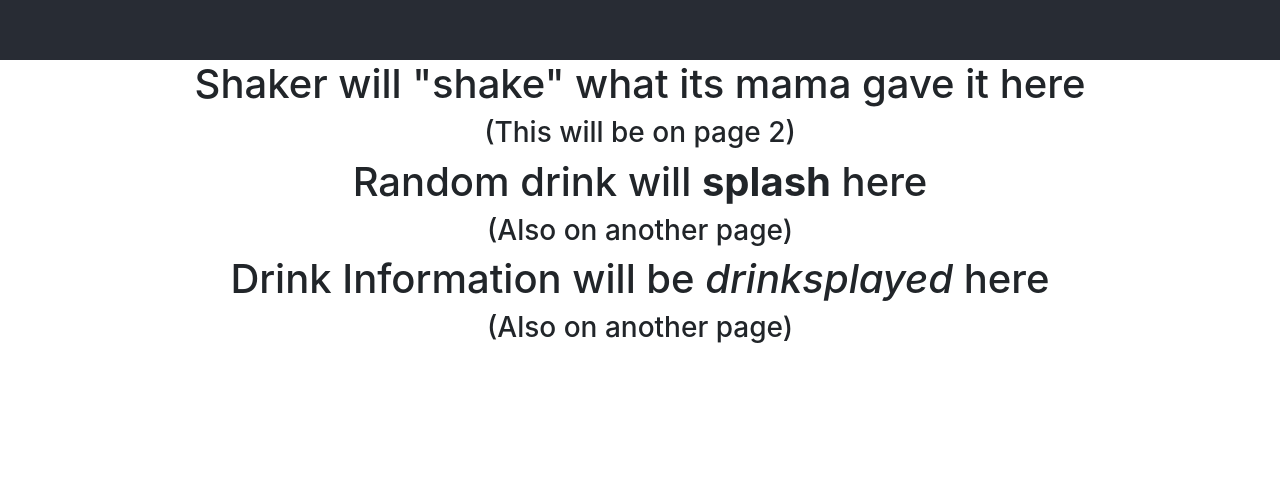
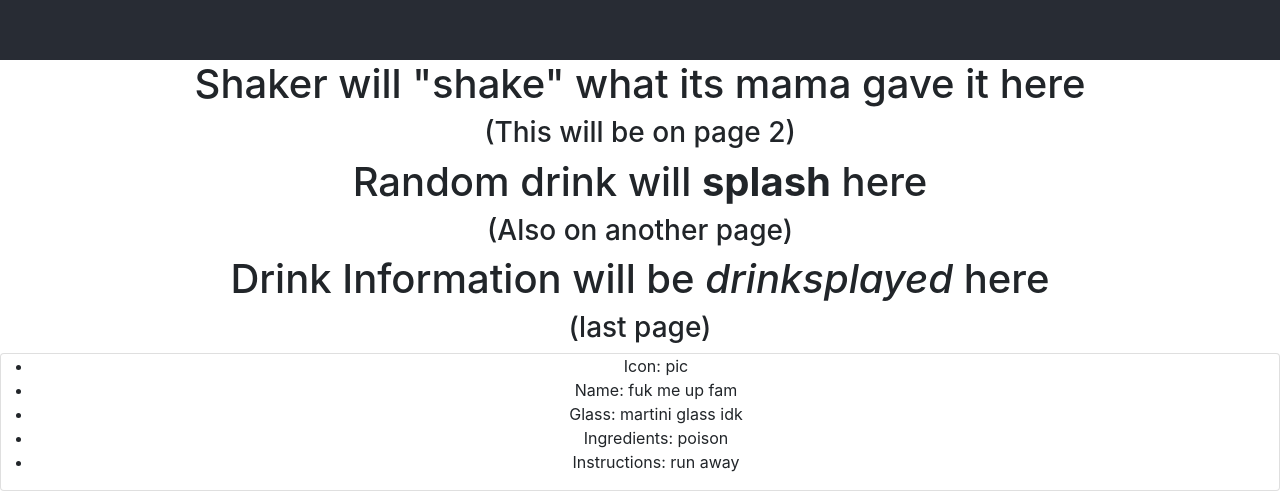
Before and after one commit to ram-bor/cocktail-randomizer, a React (Create React App) app: page / in a window 1280 px wide. Shown: the part 740-1231 px from the top of the page. Before the commit the page ends 1093 px from the top, so only its background shows below. Built offline with nearby package versions, Linux system fonts and the light colour scheme; no server answers.

Commit message:
making sure components are imported and showing up, will style later

```diff
--- a/src/adapters/api.js
+++ b/src/adapters/api.js
@@ -27,10 +27,10 @@ export default class Api extends Component {
   render() {
     return (
       <ul>
-        {' '}
+        {/* {' '}
         {this.state.drinks.map(drinks => (
           <li>{drinks.name}</li>
-        ))}{' '}
+        ))}{' '} */}
       </ul>
     );
   }
--- a/src/components/Card/Card.js
+++ b/src/components/Card/Card.js
@@ -0,0 +1,15 @@
+import React from 'react'
+
+export default function Card(props) {
+    return (
+        <div className='card'>
+            <ul>
+                <li>Icon: {props.icon}</li>
+                <li>Name: {props.name}</li>
+                <li>Glass: {props.glass}</li>
+                <li>Ingredients: {props.ingredients}</li>
+                <li>Instructions: {props.instructions}</li>
+            </ul>
+        </div>
+    )
+}
--- a/src/pages/DrinkInfo/DrinkInfo.js
+++ b/src/pages/DrinkInfo/DrinkInfo.js
@@ -1,5 +1,6 @@
 import React from 'react';
 import './DrinkInfo.css';
+import Card from '../../components/Card/Card';
 
 function DrinkInfo() {
   return (
@@ -7,7 +8,14 @@ function DrinkInfo() {
       <h1>
         Drink Information will be <i>drinksplayed</i> here
       </h1>
-      <h3>(Also on another page)</h3>
+      <h3>(last page)</h3>
+      <Card
+        icon="pic"
+        name="fuk me up fam"
+        glass="martini glass idk"
+        ingredients="poison"
+        instructions="run away"
+      />
     </div>
   );
 }
```
